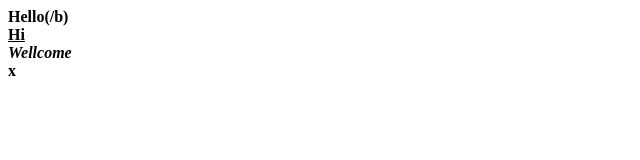
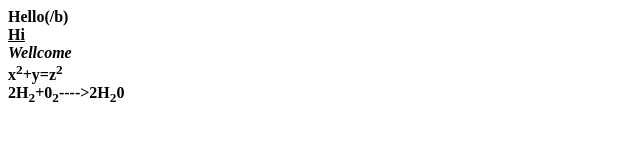
Before and after one commit to iamneo-production/bfbefdbcbaabadaeccdffeecabfeedab, a website: page public/index.html in a window 1280 px wide. Shown: the whole page, without its empty margins (0-640 px from the left). Drawn offline with Linux system fonts and the light colour scheme.

Commit message:
Backup Commit

```diff
--- a/public/index.html
+++ b/public/index.html
@@ -4,4 +4,6 @@
     <b>Hello(/b)<br>
     <u>Hi</u><br>
     <i>Wellcome</i><br>
-    x<sub
+    x<sup>2</sup>+y<sup></sup>=z<sup>2</sup><br>
+    2H<sub>2</sub>+0<sub>2</sub>---->2H<sub>2</sub>0
+    </b>
```
